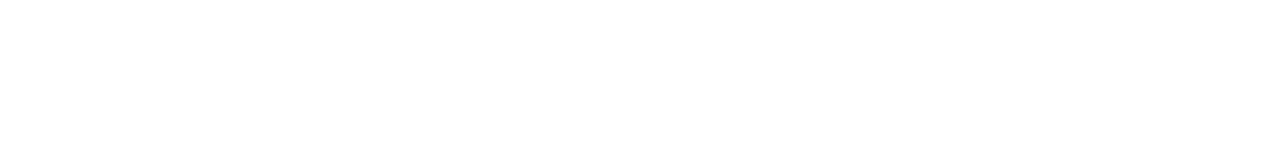
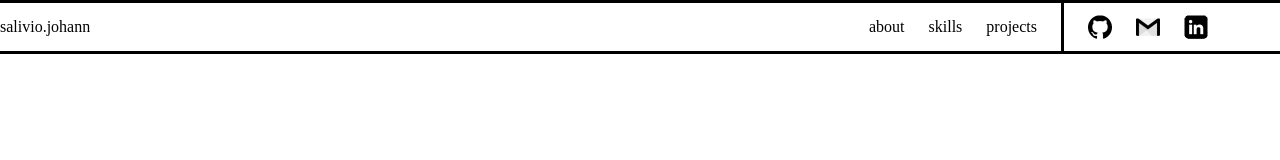
Before and after one commit to Makoch1/Makoch1.github.io, an Astro site: page / in a window 1280 px wide. Built offline with nearby package versions, Linux system fonts and the light colour scheme; Astro itself is replaced by a stand-in of ours.

Commit message:
Create navbar + layout and sizing styling

```diff
--- a/src/components/ Navbar.astro
+++ b/src/components/ Navbar.astro
@@ -1,6 +1,31 @@
 ---
-// js goes here
+import '../styles/navbar.css';
+import githubIcon from '../assets/github.png';
+import gmailIcon from '../assets/gmail.png';
+import linkedinIcon from '../assets/linkedin.png';
 ---
 
-<div id="container">
+<div class="navbar">
+    <div class="navbar-inner max-width">
+        <input class="navbar-hamburger" type="checkbox">
+        <div class="navbar-title-container">
+            <a class="navbar-title" href="/">salivio.johann</a>
+        </div>
+        <div class="navbar-menu">
+            <a class="navbar-link" href="#about">about</a>
+            <a class="navbar-link" href="#skills">skills</a>
+            <a class="navbar-link" href="/projects">projects</a>
+        </div>
+        <div class="navbar-socials">
+            <a class="navbar-social" href="https://github.com/Makoch1">
+                <img src={githubIcon.src} alt="github-logo">
+            </a>
+            <a class="navbar-social" href="mailto:saliviojohann@gmail.com">
+                <img src={gmailIcon.src} alt="gmail-logo">
+            </a>
+            <a class="navbar-social" href="https://www.linkedin.com/in/johann-salivio-3b0a51299/">
+                <img src={linkedinIcon.src} alt="linkedin-logo">
+            </a>
+        </div>
+    </div>
 </div>
--- a/src/layouts/Layout.astro
+++ b/src/layouts/Layout.astro
@@ -1,17 +1,27 @@
 ---
 import Navbar from '../components/ Navbar.astro';
+import '../styles/main.css';
 ---
 
 <!doctype html>
 <html lang="en">
+
 <head>
     <meta charset="UTF-8" />
     <meta name="viewport" content="width=device-width" />
     <meta name="generator" content={Astro.generator} />
     <title>salivio.johann</title>
+
+    <link rel="preconnect" href="https://fonts.googleapis.com">
+    <link rel="preconnect" href="https://fonts.gstatic.com" crossorigin>
+    <link
+        href="https://fonts.googleapis.com/css2?family=Ubuntu:ital,wght@0,300;0,400;0,500;0,700;1,300;1,400;1,500;1,700&display=swap"
+        rel="stylesheet">
 </head>
+
 <body>
     <Navbar />
     <slot />
 </body>
+
 </html>
--- a/src/styles/main.css
+++ b/src/styles/main.css
@@ -0,0 +1,8 @@
+body {
+    margin: 0;
+}
+
+.max-width {
+    max-width: 1280px;
+    margin: auto;
+}
--- a/src/styles/navbar.css
+++ b/src/styles/navbar.css
@@ -0,0 +1,88 @@
+.navbar {
+    border: solid black;
+    border-width: 3px 0;
+    width: 100%;
+
+    a {
+        color: inherit;
+        text-decoration: none;
+    }
+}
+
+.navbar-inner {
+    display: flex;
+    flex-wrap: wrap;
+}
+
+.navbar-title-container {
+    display: flex;
+    flex-grow: 1;
+    order: 1;
+
+    .navbar-title {
+        align-items: center;
+        display: flex;
+        height: 3rem;
+    }
+}
+
+.navbar-menu {
+    border-top: solid black 3px;
+    display: flex;
+    flex-direction: column;
+    order: 3;
+    width: 100%;
+
+    .navbar-link {
+        align-items: center;
+        display: flex;
+        height: 2.5rem;
+    }
+}
+
+.navbar-socials {
+    border-left: solid black 3px;
+    display: flex;
+    gap: 1.5rem;
+    order: 2;
+    padding-left: 1.5rem;
+
+    .navbar-social {
+        align-items: center;
+        display: flex;
+        height: auto;
+
+        img {
+            height: 50%;
+        }
+    }
+}
+
+@media only screen and (max-width: 719px) {
+    .navbar-hamburger:not(:checked)+.navbar-title-container+.navbar-menu {
+        display: none;
+    }
+}
+
+@media only screen and (min-width: 720px) {
+    .navbar-hamburger {
+        display: none;
+    }
+
+    .navbar-menu {
+        border-top: 0;
+        flex-direction: row;
+        gap: 1.5rem;
+        order: 2;
+        padding-right: 1.5rem;
+        width: auto;
+
+        .navbar-link {
+            height: auto;
+        }
+    }
+
+    .navbar-socials {
+        order: 3;
+    }
+}
```
Also changed, not shown: src/assets/github.png (added), src/assets/gmail.png (added), src/assets/linkedin.png (added). Lines whose indentation alone changed are shown as unchanged.
